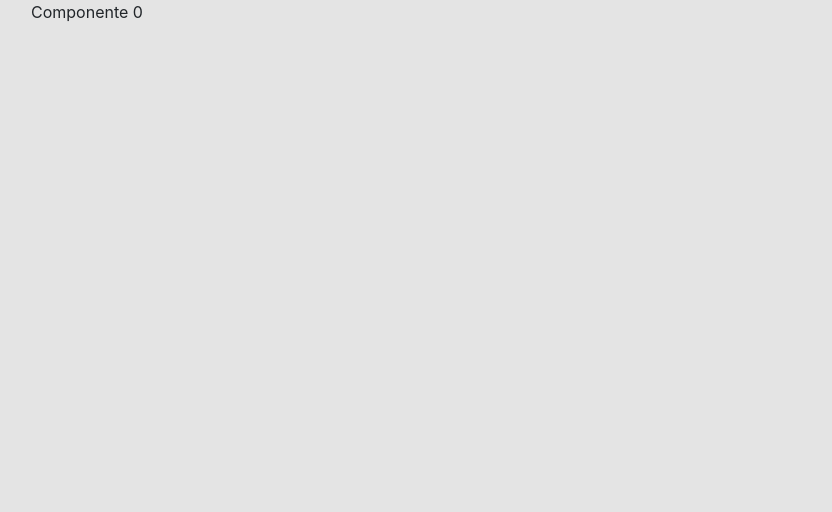
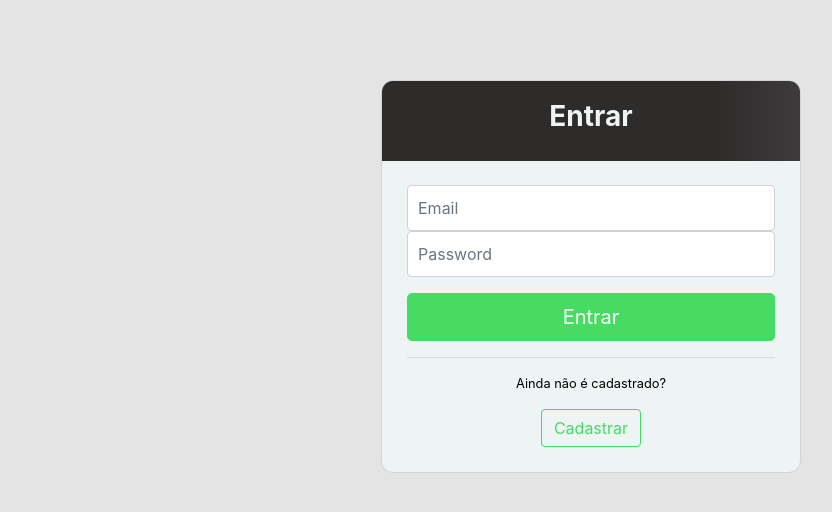
Before and after one commit to JVitorLeone/minitrack, a React (Create React App) app: page / in a window 1280 px wide. Shown: the top 512 px of the page, without its empty margins (49-881 px from the left). Built offline with nearby package versions, Linux system fonts and the light colour scheme.

Commit message:
Início login

```diff
--- a/src/App.js
+++ b/src/App.js
@@ -2,11 +2,11 @@ import React, { useState } from 'react';
 import { Content } from './components/Content.js'
 import { PageProvider } from "./contexts/PageContext.js"
 import { useUser } from './contexts/User'
+import ToolBar from './components/ToolBar.js';
 
 import './style/bootstrap.css';
 import './style/custom.css';
 
-/* Defines the toolbar items */
 const toolItems = [
 	{
 		id: 1,
@@ -29,22 +29,12 @@ const toolItems = [
 		url: "#4",
 	},
 ]
-/* const toolItems = []; */
 
-function showUser(user){
-	console.log(user)
-}
 function App() {
-	const [currentPage, setCurrentPage] = useState(0)
-	const [toolBar, setToolBar] = useState(toolItems)
 	const user = useUser()
-	showUser(user)
 
 	return user ? (
-		<PageProvider currentPage={currentPage}>
-			<Content
-				changePage={(i) => setCurrentPage(i)}
-			/>
+		<PageProvider>
 		</PageProvider>
 	) : (
 		<div></div>
--- /dev/null
+++ b/src/components/Login.js
@@ -0,0 +1,79 @@
+import React, { useState } from 'react';
+import { useAuth } from '../contexts/Auth'
+
+function LoginComponent(props) {
+
+	return (
+		<div className="default-container login-container">
+			<form
+				className="text-center"
+				id="loginContainer"
+				method="POST"
+				onSubmit={ props.login }
+			>
+				<div className="header bg-dark-custom mb-4 gradient-dark">
+					<p className="h3 font-weight-bold ">Entrar</p>
+				</div>
+				<label htmlFor="inputEmail" className="sr-only">Usuário</label>
+					<input
+						type="text"
+						className="form-control"
+						placeholder="Email"
+						name="email"
+						onChange={ props.handleChange }
+						value={ props.values.email }
+						required
+					/>
+				<label htmlFor="inputPassword" className="sr-only">Senha</label>
+					<input
+						type="password"
+						className="form-control"
+						placeholder="Password"
+						name="password"
+						onChange={ props.handleChange }
+						value={ props.values.password }
+						required
+				/>
+				<input
+					type="submit"
+					className="btn btn-lg btn-custom btn-block mt-3"
+					id="btnEntrar"
+					value="Entrar"
+				/>
+				<hr className="my-3 color-light"></hr>
+				<p className="small">Ainda não é cadastrado?</p>
+				<a className="btn btn-outline-custom" id="btnCadastro" href="#">Cadastrar</a>
+			</form>
+		</div>
+	)
+}
+
+export function LoginScreen(props) {
+	const [values, setValues] = useState({email: '', password: ''})
+
+	const auth = useAuth()
+
+	const login = e => {
+		e.preventDefault()
+		auth.login(values.email, values.password)
+	}
+
+	const handleChange = e => {
+        const { name, value } = e.target;
+        setValues(prevState => ({
+            ...prevState,
+            [name]: value
+		}));
+		console.log(values)
+	};
+
+	return (
+		<div className="form-signin">
+			<LoginComponent
+				values={values}
+				handleChange={handleChange}
+				login={login}
+			/>
+		</div>
+	)
+}
--- a/src/contexts/Auth.js
+++ b/src/contexts/Auth.js
@@ -12,8 +12,20 @@ function AuthProvider(props) {
 	// while we go retrieve that user's information.
 
 	const data = { user: "João Vitor Leone" }
-	const login = () => { } // make a login request
+
+	const login = (email, password) => {
+		console.log("Email: " + email + " - Senha: " + password)
+		fetch('http://127.0.0.1:8000/api/users/')
+			.then((response) => {
+				return response.json()
+			})
+			.then((data) => {
+				console.log(data)
+			})
+	} // make a login request
+
 	const register = () => { } // register the user
+
 	const logout = () => { } // clear the token in localStorage and the user data
 	// note, I'm not bothering to optimize this `value` with React.useMemo here
 	// because this is the top-most component rendered in our app and it will very
--- a/src/contexts/PageContext.js
+++ b/src/contexts/PageContext.js
@@ -1,20 +1,46 @@
 import React from 'react';
+import { LoginScreen } from '../components/Login'
 
 export const pages = [
-	(<div> Componente 0 </div>),
+	(<LoginScreen />),
 	(<div> Componente 1 </div>),
 	(<div> Componente 2 </div>),
 	(<div> Componente 3 </div>),
 	(<div> Componente 4 </div>),
 ]
 
+const toolItems = [
+	{
+		id: 1,
+		iconName: "home",
+		url: "#1",
+	},
+	{
+		id: 2,
+		iconName: "message-square",
+		url: "#2",
+	},
+	{
+		id: 3,
+		iconName: "tool",
+		url: "#3",
+	},
+	{
+		id: 4,
+		iconName: "log-out",
+		url: "#4",
+	},
+]
+
 const PageContext = React.createContext(
 	pages[0] // default value
 );
 
-function PageProvider(props) {
+function PageProvider() {
 	return (
-		<PageContext.Provider value={props.currentPage} {...props}/>
+		<PageContext.Provider value={usePage()}>
+			{usePage()}
+		</PageContext.Provider>
 	)
 }
 
--- a/src/index.js
+++ b/src/index.js
@@ -2,7 +2,6 @@ import React from 'react';
 import ReactDOM from 'react-dom';
 import App from './App';
 import AppProviders from './AppProviders'
-import * as serviceWorker from './serviceWorker';
 
 ReactDOM.render(
 	<AppProviders>
@@ -10,8 +9,3 @@ ReactDOM.render(
 	</AppProviders>,
 	document.getElementById('root')
 );
-
-// If you want your app to work offline and load faster, you can change
-// unregister() to register() below. Note this comes with some pitfalls.
-// Learn more about service workers: https://bit.ly/CRA-PWA
-serviceWorker.unregister();
--- a/src/serviceWorker.js
+++ /dev/null
@@ -1,141 +0,0 @@
-// This optional code is used to register a service worker.
-// register() is not called by default.
-
-// This lets the app load faster on subsequent visits in production, and gives
-// it offline capabilities. However, it also means that developers (and users)
-// will only see deployed updates on subsequent visits to a page, after all the
-// existing tabs open on the page have been closed, since previously cached
-// resources are updated in the background.
-
-// To learn more about the benefits of this model and instructions on how to
-// opt-in, read https://bit.ly/CRA-PWA
-
-const isLocalhost = Boolean(
-  window.location.hostname === 'localhost' ||
-    // [::1] is the IPv6 localhost address.
-    window.location.hostname === '[::1]' ||
-    // 127.0.0.0/8 are considered localhost for IPv4.
-    window.location.hostname.match(
-      /^127(?:\.(?:25[0-5]|2[0-4][0-9]|[01]?[0-9][0-9]?)){3}$/
-    )
-);
-
-export function register(config) {
-  if (process.env.NODE_ENV === 'production' && 'serviceWorker' in navigator) {
-    // The URL constructor is available in all browsers that support SW.
-    const publicUrl = new URL(process.env.PUBLIC_URL, window.location.href);
-    if (publicUrl.origin !== window.location.origin) {
-      // Our service worker won't work if PUBLIC_URL is on a different origin
-      // from what our page is served on. This might happen if a CDN is used to
-      // serve assets; see https://github.com/facebook/create-react-app/issues/2374
-      return;
-    }
-
-    window.addEventListener('load', () => {
-      const swUrl = `${process.env.PUBLIC_URL}/service-worker.js`;
-
-      if (isLocalhost) {
-        // This is running on localhost. Let's check if a service worker still exists or not.
-        checkValidServiceWorker(swUrl, config);
-
-        // Add some additional logging to localhost, pointing developers to the
-        // service worker/PWA documentation.
-        navigator.serviceWorker.ready.then(() => {
-          console.log(
-            'This web app is being served cache-first by a service ' +
-              'worker. To learn more, visit https://bit.ly/CRA-PWA'
-          );
-        });
-      } else {
-        // Is not localhost. Just register service worker
-        registerValidSW(swUrl, config);
-      }
-    });
-  }
-}
-
-function registerValidSW(swUrl, config) {
-  navigator.serviceWorker
-    .register(swUrl)
-    .then(registration => {
-      registration.onupdatefound = () => {
-        const installingWorker = registration.installing;
-        if (installingWorker == null) {
-          return;
-        }
-        installingWorker.onstatechange = () => {
-          if (installingWorker.state === 'installed') {
-            if (navigator.serviceWorker.controller) {
-              // At this point, the updated precached content has been fetched,
-              // but the previous service worker will still serve the older
-              // content until all client tabs are closed.
-              console.log(
-                'New content is available and will be used when all ' +
-                  'tabs for this page are closed. See https://bit.ly/CRA-PWA.'
-              );
-
-              // Execute callback
-              if (config && config.onUpdate) {
-                config.onUpdate(registration);
-              }
-            } else {
-              // At this point, everything has been precached.
-              // It's the perfect time to display a
-              // "Content is cached for offline use." message.
-              console.log('Content is cached for offline use.');
-
-              // Execute callback
-              if (config && config.onSuccess) {
-                config.onSuccess(registration);
-              }
-            }
-          }
-        };
-      };
-    })
-    .catch(error => {
-      console.error('Error during service worker registration:', error);
-    });
-}
-
-function checkValidServiceWorker(swUrl, config) {
-  // Check if the service worker can be found. If it can't reload the page.
-  fetch(swUrl, {
-    headers: { 'Service-Worker': 'script' },
-  })
-    .then(response => {
-      // Ensure service worker exists, and that we really are getting a JS file.
-      const contentType = response.headers.get('content-type');
-      if (
-        response.status === 404 ||
-        (contentType != null && contentType.indexOf('javascript') === -1)
-      ) {
-        // No service worker found. Probably a different app. Reload the page.
-        navigator.serviceWorker.ready.then(registration => {
-          registration.unregister().then(() => {
-            window.location.reload();
-          });
-        });
-      } else {
-        // Service worker found. Proceed as normal.
-        registerValidSW(swUrl, config);
-      }
-    })
-    .catch(() => {
-      console.log(
-        'No internet connection found. App is running in offline mode.'
-      );
-    });
-}
-
-export function unregister() {
-  if ('serviceWorker' in navigator) {
-    navigator.serviceWorker.ready
-      .then(registration => {
-        registration.unregister();
-      })
-      .catch(error => {
-        console.error(error.message);
-      });
-  }
-}
--- a/src/style/custom.css
+++ b/src/style/custom.css
@@ -70,8 +70,8 @@ button {
 
 body{
 	background-color: var(--sec-light-color);
-	height: 1000px;
-	margin-left: 80px;
+	/* height: 1000px; */
+	/* margin-left: 80px; */
 }
 
 @media only screen and (max-width: 580px) {
@@ -80,7 +80,6 @@ body{
 		min-height: 100%;
 		display: flex;
 		flex-direction: column;
-		padding-top: 80px;
 	}
 
 }
@@ -183,14 +182,6 @@ body{
 	flex-direction: column;
 }
 
-@media only screen and (max-width: 580px) {
-	.default-container {
-		padding: 10px;
-		border-radius: 8px;
-		background-color: var(--main-light-color);
-	}
-}
-
 /*--------------------------CUSTOM BUTTONS-----------------------------------*/
 
 .btn-custom {
@@ -265,9 +256,7 @@ body{
 }
 
 @media only screen and (max-width: 580px) {
-	.header {
-		margin: -10px -10px 10px -10px;
-	}
+
 }
 
 /* -----------------------------INPUTS---------------------------------*/
@@ -282,6 +271,7 @@ input:focus{
 }
 
 /* -----------------------------MEDIA QUERY---------------------------------*/
+
 @media only screen and (max-width: 580px) {
 	.main-container {
 		flex: 1;
@@ -292,3 +282,34 @@ input:focus{
 		padding:0;
 	}
 }
+
+@media only screen and (max-width: 450px) {
+	.default-container {
+		padding: 10px;
+		border-radius: 8px;
+		background-color: var(--main-light-color);
+	}
+
+	.header {
+		margin: -10px -10px 10px -10px;
+	}
+}
+
+/*----------------------------- LOGIN --------------------------------------*/
+
+.form-signin {
+	width: 100%;
+	min-width: 300px;
+	max-width: 450px;
+	margin: auto;
+	margin-top: 80px;
+	padding: 0 15px 0 15px;
+}
+
+.form-signin .form-control {
+	position: relative;
+	box-sizing: border-box;
+	height: auto;
+	padding: 10px;
+	font-size: 16px;
+}
```
Also changed, not shown: src/setupTests.js (deleted, +0 -5 lines).
